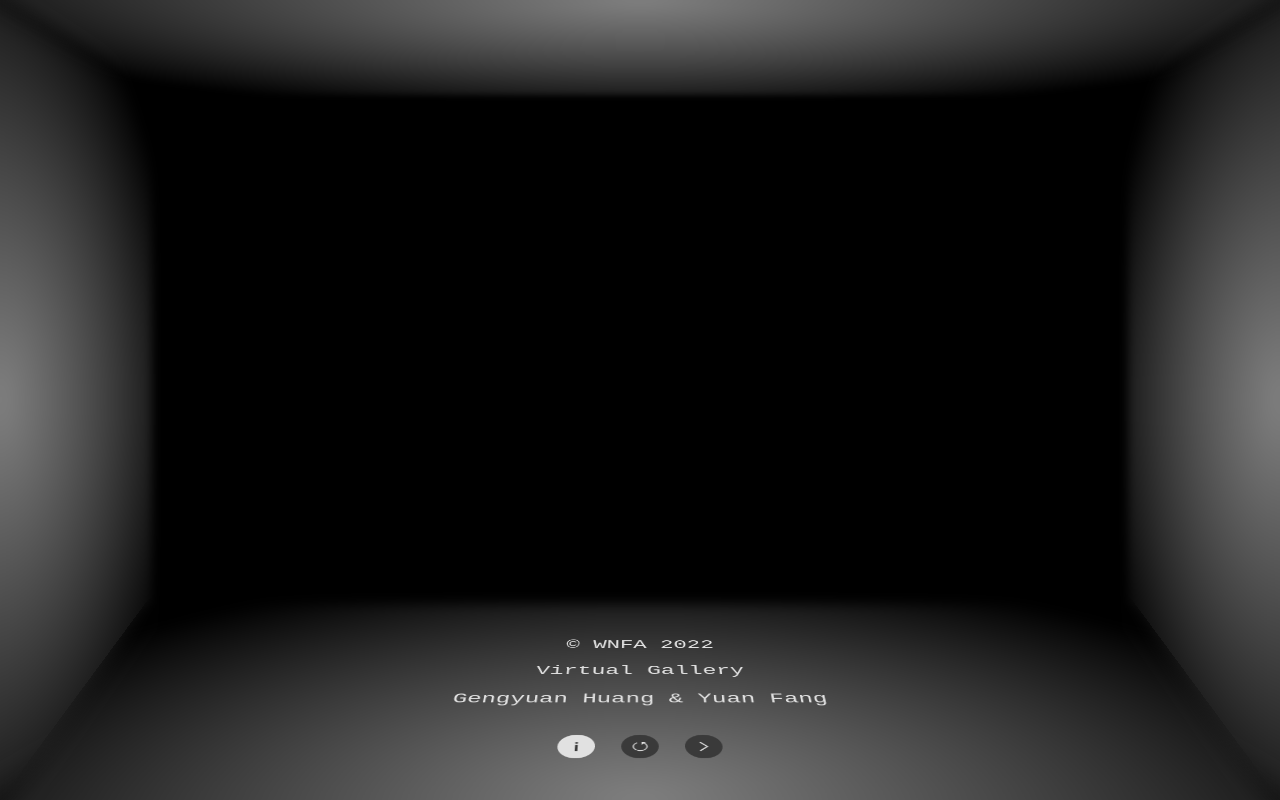
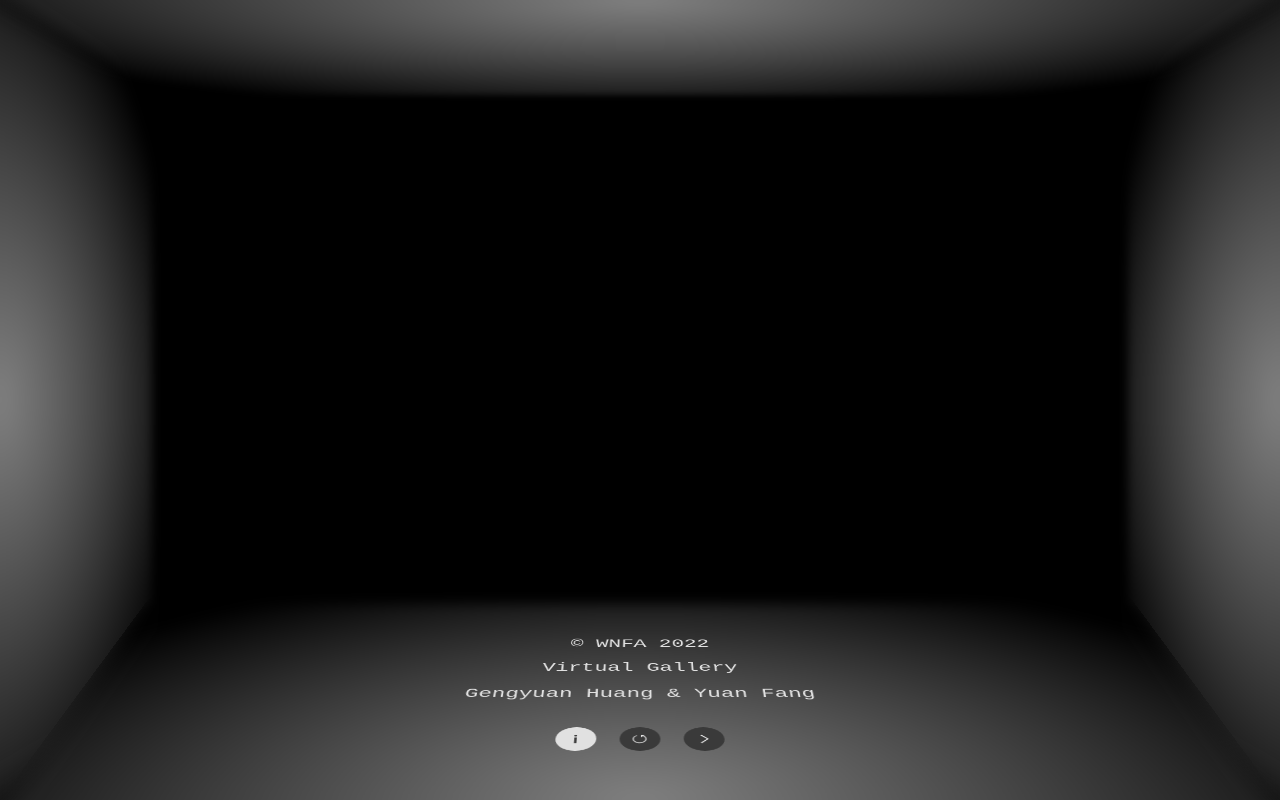
Before and after one commit to aghnu/WNFA_virtual_gallery, a website built with webpack: page src/template/index.html in a window 1280 px wide. Built offline with nearby package versions, Linux system fonts and the light colour scheme; no server answers.

Commit message:
Update control styling

```diff
--- a/src/style/_layout.scss
+++ b/src/style/_layout.scss
@@ -53,9 +53,6 @@ $frame-size-d:       100vh;
                     position: absolute;
                     width: 100%;
                     top: 7.5%;
-                    @media only screen and (max-width: 600px) {
-                        top: 12.5%;
-                    }
 
                     .buttons {
                         padding-top: 1em;
--- a/src/style/_main.scss
+++ b/src/style/_main.scss
@@ -34,9 +34,9 @@ $site-element-size:         2vh;
                     pointer-events: all;
                     color: rgb(225, 225, 225);
                     text-align: center;
-                    font-size: 1.7em;
+                    font-size: 1.6em;
                     white-space: nowrap;
-                    transition: font-size 0.5s, top 0.5s;
+                    transition: font-size 0.5s;
                     @media only screen and (max-width: 600px) {
                         font-size: 1.2em;
                     }
@@ -47,8 +47,8 @@ $site-element-size:         2vh;
                         justify-content: center;
                         gap: 1em;
                         button {
-                            width: 1.5em;
-                            height: 1.55em;
+                            width: 1.7em;
+                            height: 1.7em;
                             border-radius: 100%;
                             background-color: rgb(58, 58, 58);
                             transition: opacity 0.25s;
```
